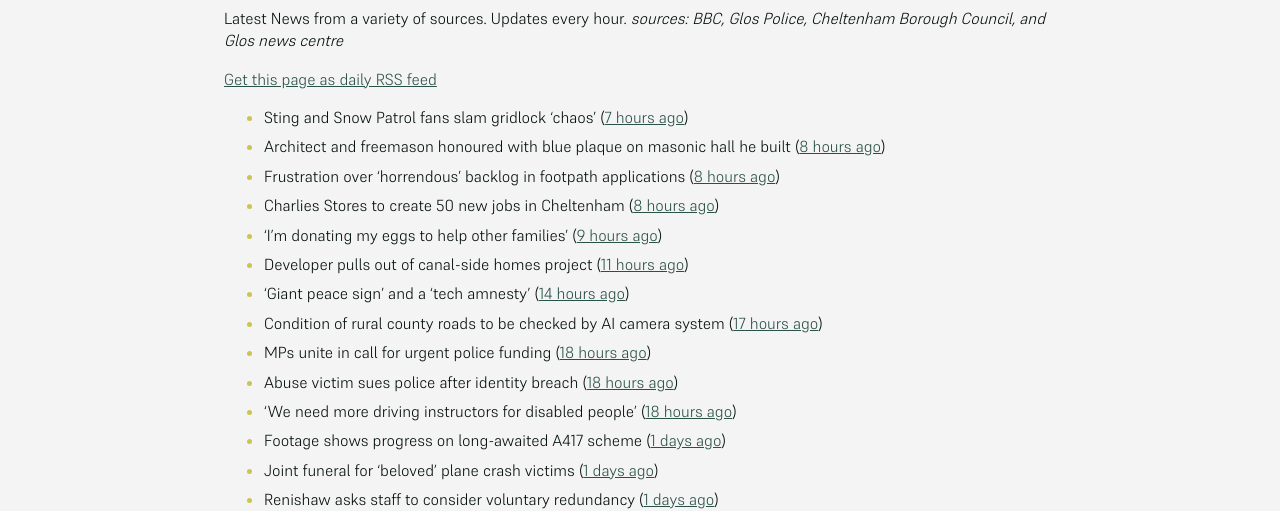
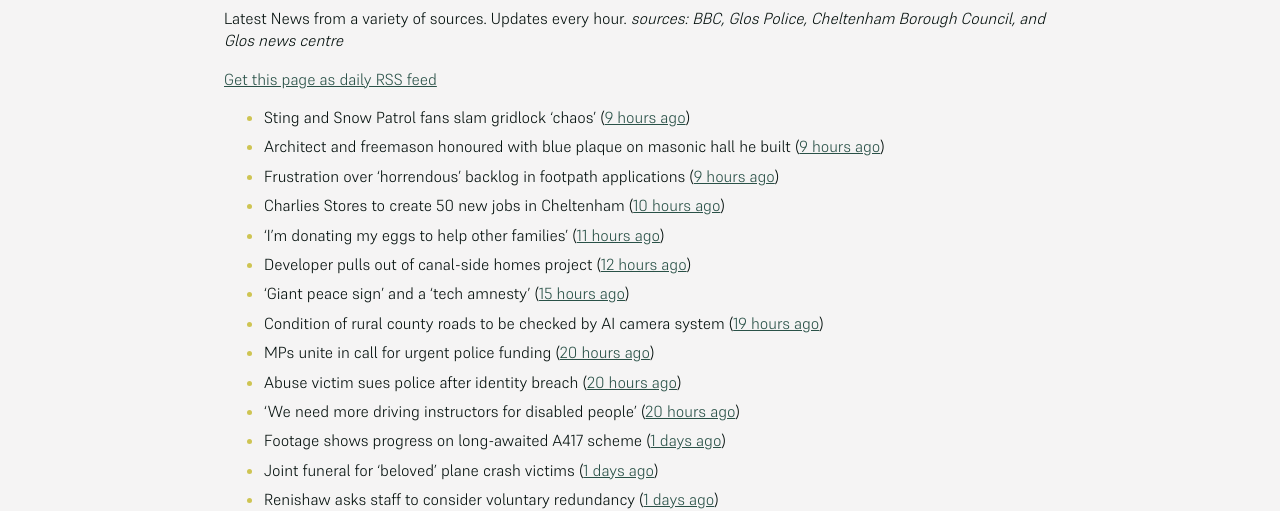
Before and after one commit to mat-0/cheltenham-open-data, a Jekyll site: the page built from _pages/news.md, in a window 1280 px wide. Shown: the part 266-777 px from the top of the page. Built offline with Jekyll 4.4.1, drawn with Linux system fonts in a browser that asks for light colours.

Commit message:
Updated 2025-06-20 01:24:28

```diff
--- a/_pages/news.md
+++ b/_pages/news.md
@@ -12,17 +12,17 @@ _sources: BBC, Glos Police, Cheltenham Borough Council, and Glos news centre_
 [Get this page as daily RSS feed](/daily.rss)
 
 <!-- news_marker starts -->
-- Sting and Snow Patrol fans slam gridlock 'chaos' ([7 hours ago](https://www.bbc.com/news/articles/cwygv0pqy74o))
-- Architect and freemason honoured with blue plaque on masonic hall he built ([8 hours ago](https://gloucesternewscentre.co.uk/architect-and-freemason-honoured-with-blue-plaque-on-masonic-hall-he-built/))
-- Frustration over ‘horrendous’ backlog in footpath applications ([8 hours ago](https://gloucesternewscentre.co.uk/frustration-over-horrendous-backlog-in-footpath-applications/))
-- Charlies Stores to create 50 new jobs in Cheltenham ([8 hours ago](https://gloucesternewscentre.co.uk/charlies-stores-to-create-50-new-jobs-in-cheltenham/))
-- 'I'm donating my eggs to help other families' ([9 hours ago](https://www.bbc.com/news/articles/c5y614jm758o))
-- Developer pulls out of canal-side homes project ([11 hours ago](https://www.bbc.com/news/articles/cwyxe24xr1jo))
-- 'Giant peace sign' and a 'tech amnesty' ([14 hours ago](https://www.bbc.com/news/articles/cglzk58j8jxo))
-- Condition of rural county roads to be checked by AI camera system ([17 hours ago](https://gloucesternewscentre.co.uk/condition-of-rural-county-roads-to-be-checked-by-ai-camera-system/))
-- MPs unite in call for urgent police funding ([18 hours ago](https://www.bbc.com/news/articles/cev0jk0v88do))
-- Abuse victim sues police after identity breach ([18 hours ago](https://www.bbc.com/news/articles/cdxk0x09k7qo))
-- 'We need more driving instructors for disabled people' ([18 hours ago](https://www.bbc.com/news/articles/cx27142pgn4o))
+- Sting and Snow Patrol fans slam gridlock 'chaos' ([9 hours ago](https://www.bbc.com/news/articles/cwygv0pqy74o))
+- Architect and freemason honoured with blue plaque on masonic hall he built ([9 hours ago](https://gloucesternewscentre.co.uk/architect-and-freemason-honoured-with-blue-plaque-on-masonic-hall-he-built/))
+- Frustration over ‘horrendous’ backlog in footpath applications ([9 hours ago](https://gloucesternewscentre.co.uk/frustration-over-horrendous-backlog-in-footpath-applications/))
+- Charlies Stores to create 50 new jobs in Cheltenham ([10 hours ago](https://gloucesternewscentre.co.uk/charlies-stores-to-create-50-new-jobs-in-cheltenham/))
+- 'I'm donating my eggs to help other families' ([11 hours ago](https://www.bbc.com/news/articles/c5y614jm758o))
+- Developer pulls out of canal-side homes project ([12 hours ago](https://www.bbc.com/news/articles/cwyxe24xr1jo))
+- 'Giant peace sign' and a 'tech amnesty' ([15 hours ago](https://www.bbc.com/news/articles/cglzk58j8jxo))
+- Condition of rural county roads to be checked by AI camera system ([19 hours ago](https://gloucesternewscentre.co.uk/condition-of-rural-county-roads-to-be-checked-by-ai-camera-system/))
+- MPs unite in call for urgent police funding ([20 hours ago](https://www.bbc.com/news/articles/cev0jk0v88do))
+- Abuse victim sues police after identity breach ([20 hours ago](https://www.bbc.com/news/articles/cdxk0x09k7qo))
+- 'We need more driving instructors for disabled people' ([20 hours ago](https://www.bbc.com/news/articles/cx27142pgn4o))
 - Footage shows progress on long-awaited A417 scheme ([1 days ago](https://www.bbc.com/news/articles/c628rjve01lo))
 - Joint funeral for 'beloved' plane crash victims ([1 days ago](https://www.bbc.com/news/articles/c4g8re3v64zo))
 - Renishaw asks staff to consider voluntary redundancy ([1 days ago](https://www.bbc.com/news/articles/cwykllmg8pvo))
```
Also changed, not shown: _data/flood.json (+4 -4 lines), _pages/terrorism.md (+1 -1 lines), index.md (+6 -6 lines).
